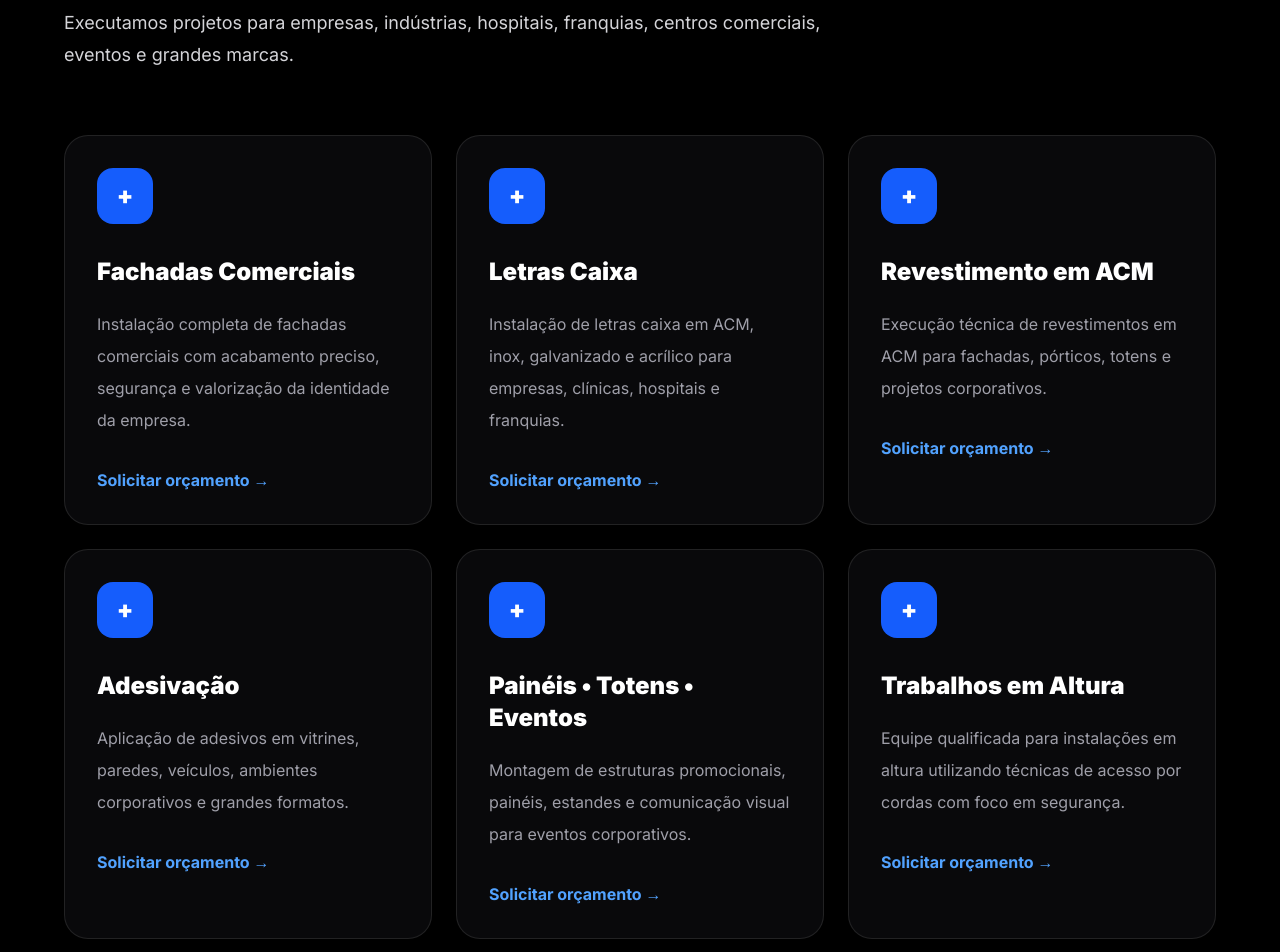
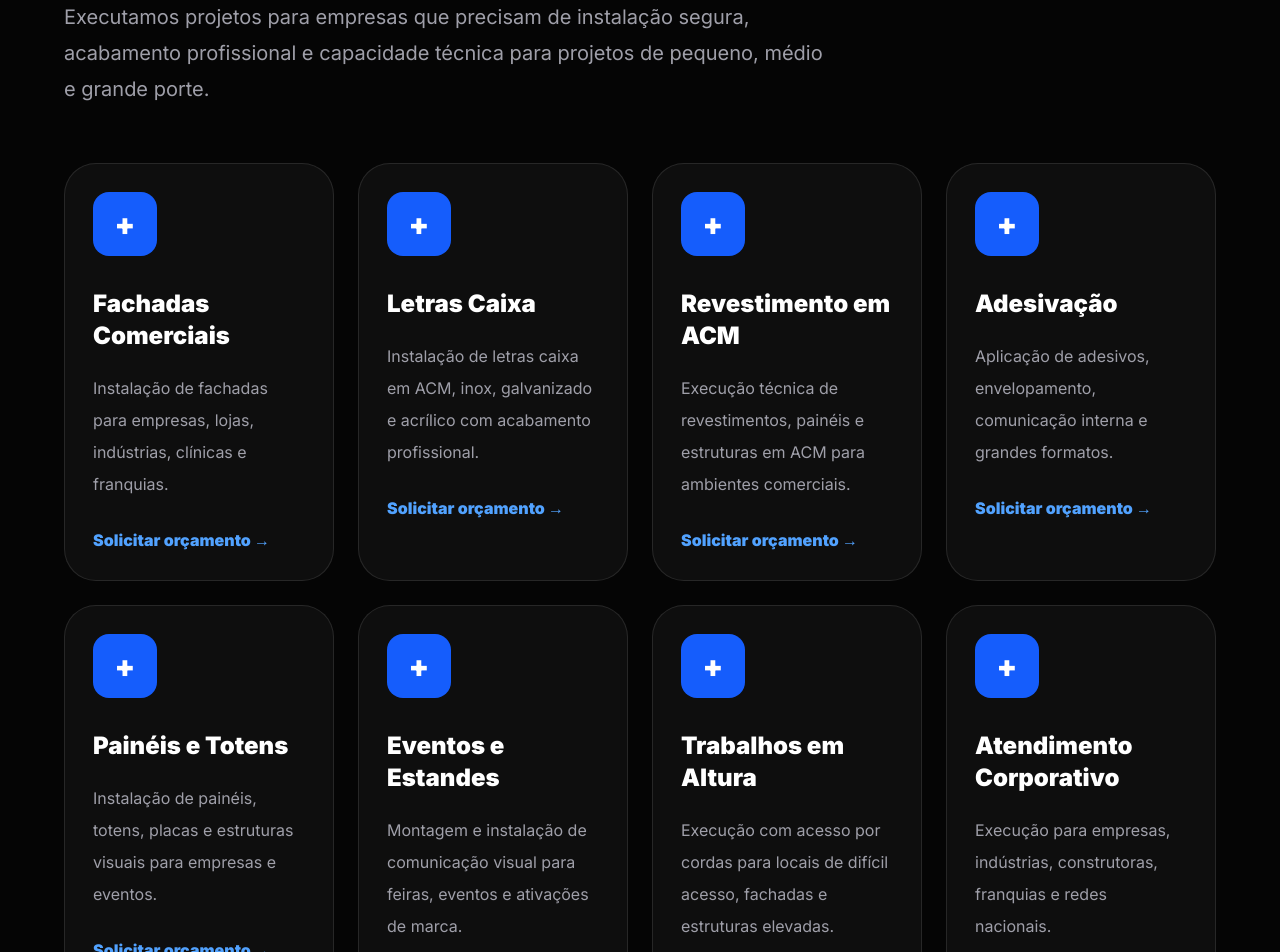
Before and after one commit to contatoarantesinstalacoes-maker/arantes-instalacoes-visuais, a Next.js app: page / in a window 1280 px wide. Shown: the part 2880-3832 px from the top of the page. Built offline with nearby package versions, Linux system fonts and the light colour scheme.

Commit message:
Refina secao de servicos

```diff
--- a/components/sections/Services.tsx
+++ b/components/sections/Services.tsx
@@ -1,95 +1,85 @@
 const services = [
   {
     title: "Fachadas Comerciais",
-    description:
-      "Instalação completa de fachadas comerciais com acabamento preciso, segurança e valorização da identidade da empresa.",
+    text: "Instalação de fachadas para empresas, lojas, indústrias, clínicas e franquias.",
   },
   {
     title: "Letras Caixa",
-    description:
-      "Instalação de letras caixa em ACM, inox, galvanizado e acrílico para empresas, clínicas, hospitais e franquias.",
+    text: "Instalação de letras caixa em ACM, inox, galvanizado e acrílico com acabamento profissional.",
   },
   {
     title: "Revestimento em ACM",
-    description:
-      "Execução técnica de revestimentos em ACM para fachadas, pórticos, totens e projetos corporativos.",
+    text: "Execução técnica de revestimentos, painéis e estruturas em ACM para ambientes comerciais.",
   },
   {
     title: "Adesivação",
-    description:
-      "Aplicação de adesivos em vitrines, paredes, veículos, ambientes corporativos e grandes formatos.",
+    text: "Aplicação de adesivos, envelopamento, comunicação interna e grandes formatos.",
   },
   {
-    title: "Painéis • Totens • Eventos",
-    description:
-      "Montagem de estruturas promocionais, painéis, estandes e comunicação visual para eventos corporativos.",
+    title: "Painéis e Totens",
+    text: "Instalação de painéis, totens, placas e estruturas visuais para empresas e eventos.",
+  },
+  {
+    title: "Eventos e Estandes",
+    text: "Montagem e instalação de comunicação visual para feiras, eventos e ativações de marca.",
   },
   {
     title: "Trabalhos em Altura",
-    description:
-      "Equipe qualificada para instalações em altura utilizando técnicas de acesso por cordas com foco em segurança.",
+    text: "Execução com acesso por cordas para locais de difícil acesso, fachadas e estruturas elevadas.",
+  },
+  {
+    title: "Atendimento Corporativo",
+    text: "Execução para empresas, indústrias, construtoras, franquias e redes nacionais.",
   },
 ];
 
 export default function Services() {
   return (
-    <section
-      id="servicos"
-      className="bg-black px-6 py-28 md:px-16"
-    >
+    <section id="servicos" className="bg-[#050505] px-6 py-24 md:px-16">
       <div className="mx-auto max-w-7xl">
-
-        <div className="max-w-3xl">
-
-          <span className="rounded-full border border-blue-500/40 bg-blue-500/10 px-4 py-2 text-xs font-black uppercase tracking-[0.28em] text-blue-400">
-            SERVIÇOS
+        <div className="max-w-4xl">
+          <span className="rounded-full border border-blue-500/50 bg-blue-500/10 px-5 py-3 text-xs font-black uppercase tracking-[0.32em] text-blue-400">
+            Serviços
           </span>
 
-          <h2 className="mt-6 text-4xl font-black leading-tight md:text-6xl">
+          <h2 className="mt-8 text-4xl font-black leading-tight text-white md:text-6xl">
             Soluções completas em comunicação visual.
           </h2>
 
-          <p className="mt-6 text-lg leading-8 text-zinc-300">
-            Executamos projetos para empresas, indústrias, hospitais, franquias,
-            centros comerciais, eventos e grandes marcas.
+          <p className="mt-6 max-w-3xl text-lg leading-8 text-zinc-400 md:text-xl md:leading-9">
+            Executamos projetos para empresas que precisam de instalação segura,
+            acabamento profissional e capacidade técnica para projetos de
+            pequeno, médio e grande porte.
           </p>
-
         </div>
 
-        <div className="mt-16 grid gap-6 md:grid-cols-2 xl:grid-cols-3">
-
+        <div className="mt-14 grid gap-6 md:grid-cols-2 xl:grid-cols-4">
           {services.map((service) => (
-
-            <div
+            <article
               key={service.title}
-              className="group rounded-3xl border border-white/10 bg-zinc-950 p-8 transition duration-300 hover:-translate-y-2 hover:border-blue-500 hover:bg-zinc-900"
+              className="group rounded-[32px] border border-white/10 bg-white/[0.04] p-7 transition duration-300 hover:-translate-y-2 hover:border-blue-500/70 hover:bg-blue-500/10"
             >
-
-              <div className="mb-8 flex h-14 w-14 items-center justify-center rounded-2xl bg-blue-600 text-2xl font-black">
+              <div className="mb-8 flex h-16 w-16 items-center justify-center rounded-2xl bg-blue-600 text-3xl font-black text-white transition group-hover:scale-110">
                 +
               </div>
 
-              <h3 className="text-2xl font-black">
+              <h3 className="text-2xl font-black text-white">
                 {service.title}
               </h3>
 
-              <p className="mt-5 leading-8 text-zinc-400">
-                {service.description}
+              <p className="mt-5 text-base leading-8 text-zinc-400">
+                {service.text}
               </p>
 
               <a
-                href="https://wa.me/5511932072394"
-                className="mt-8 inline-flex font-bold text-blue-400 transition group-hover:text-blue-300"
+                href="https://wa.me/5511932072394?text=Olá! Vim pelo site da Arantes Visual e quero solicitar um orçamento."
+                className="mt-7 inline-flex font-black text-blue-400 transition hover:text-blue-300"
               >
                 Solicitar orçamento →
               </a>
-
-            </div>
-
+            </article>
           ))}
-
         </div>
-
       </div>
     </section>
   );
```
